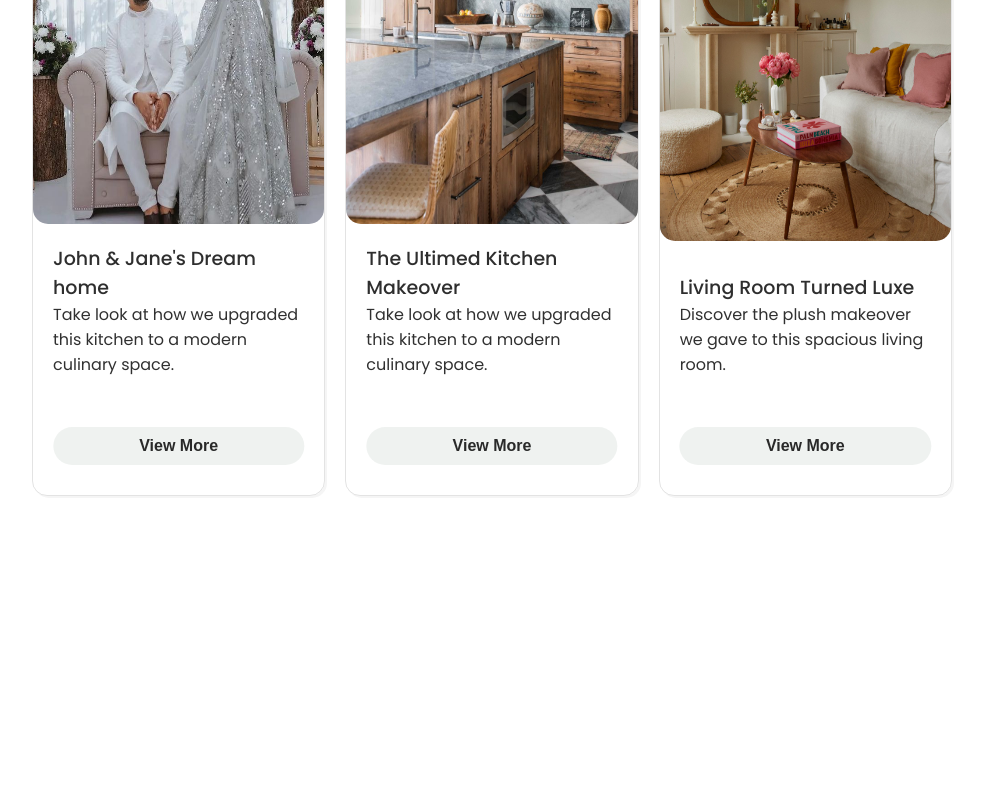
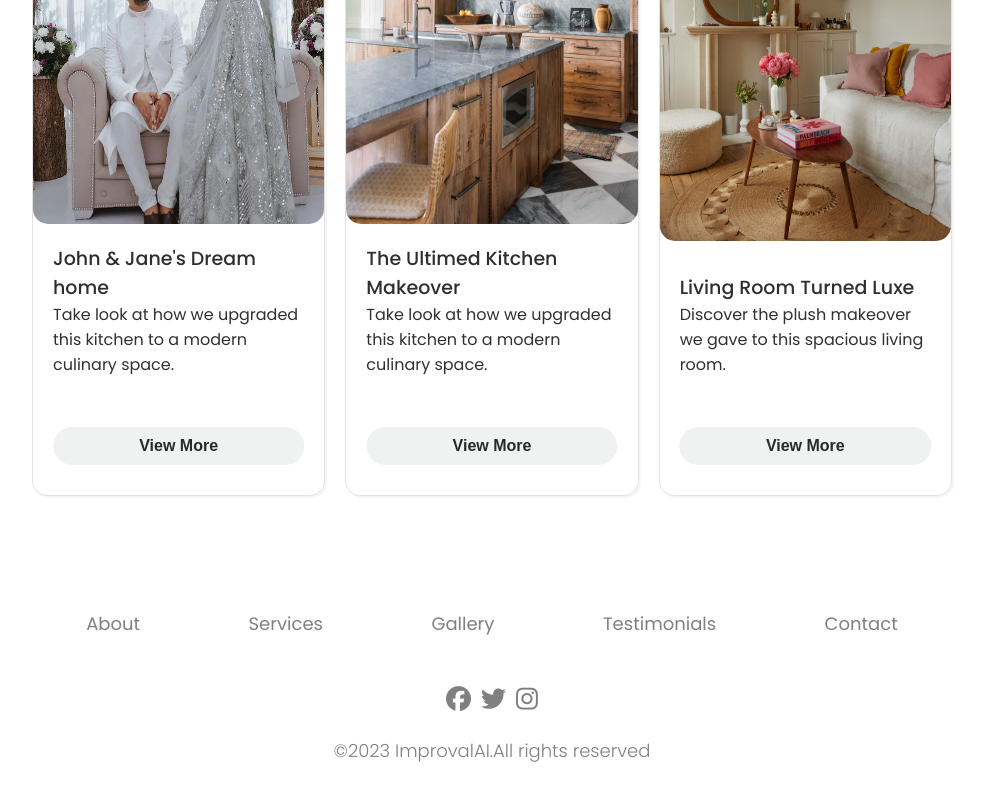
Before and after one commit to Tahsin094/HomeWork, a plain HTML site: page index.html in a window 1280 px wide. Shown: the part 1453-2253 px from the top of the page, without its empty margins (148-1131 px from the left). Before the commit the page ends 2063 px from the top, so only its background shows below. Drawn offline with Linux system fonts and the light colour scheme.

Commit message:
footer section done

```diff
--- a/index.html
+++ b/index.html
@@ -92,5 +92,21 @@
                 </div>
             </div>
     </section>
+    <!-- footer section  -->
+    <footer class="footer-section">
+        <ul class="footer-contant">
+            <li><a href="#">About</a></li>
+            <li><a href="#">Services</a></li>
+            <li><a href="#">Gallery</a></li>
+            <li><a href="#">Testimonials</a></li>
+            <li><a href="#">Contact</a></li>
+        </ul>
+        <div class="footer-icons">
+            <i class="fa-brands fa-facebook footer-icon"></i>
+            <i class="fa-brands fa-twitter footer-icon"></i>
+            <i class="fa-brands fa-instagram footer-icon"></i>
+        </div>
+        <h4 class="footer-text">©2023 ImprovalAI.All rights reserved</h4>
+    </footer>
 </body>
 </html>
--- a/style.css
+++ b/style.css
@@ -198,3 +198,40 @@ body{
     margin-top: 50px;
     margin-bottom: 10px;
 }
+
+/* footer section styling  */
+
+.footer-section{
+    margin: 50px 180px;
+    height: 20vh;
+}
+.footer-contant{
+    display: flex;
+    list-style-type: none;
+    justify-content: space-around;
+}
+.footer-contant li a{
+    text-decoration: none;
+    color: gray;
+    font-size: large;
+    margin: 20px 0px;
+}
+.footer-icons {
+    display: flex;
+    justify-content: center;
+    align-items: center;
+    gap: 10px;
+}
+
+.footer-icon{
+    font-size: 25px;
+    margin-top: 50px;
+    color: gray;
+}
+.footer-text{
+    text-align: center;
+    margin: 25px 0px 50px 0px;
+    font-size: 18px;
+    color: gray;
+    font-weight: 300;
+}
```
